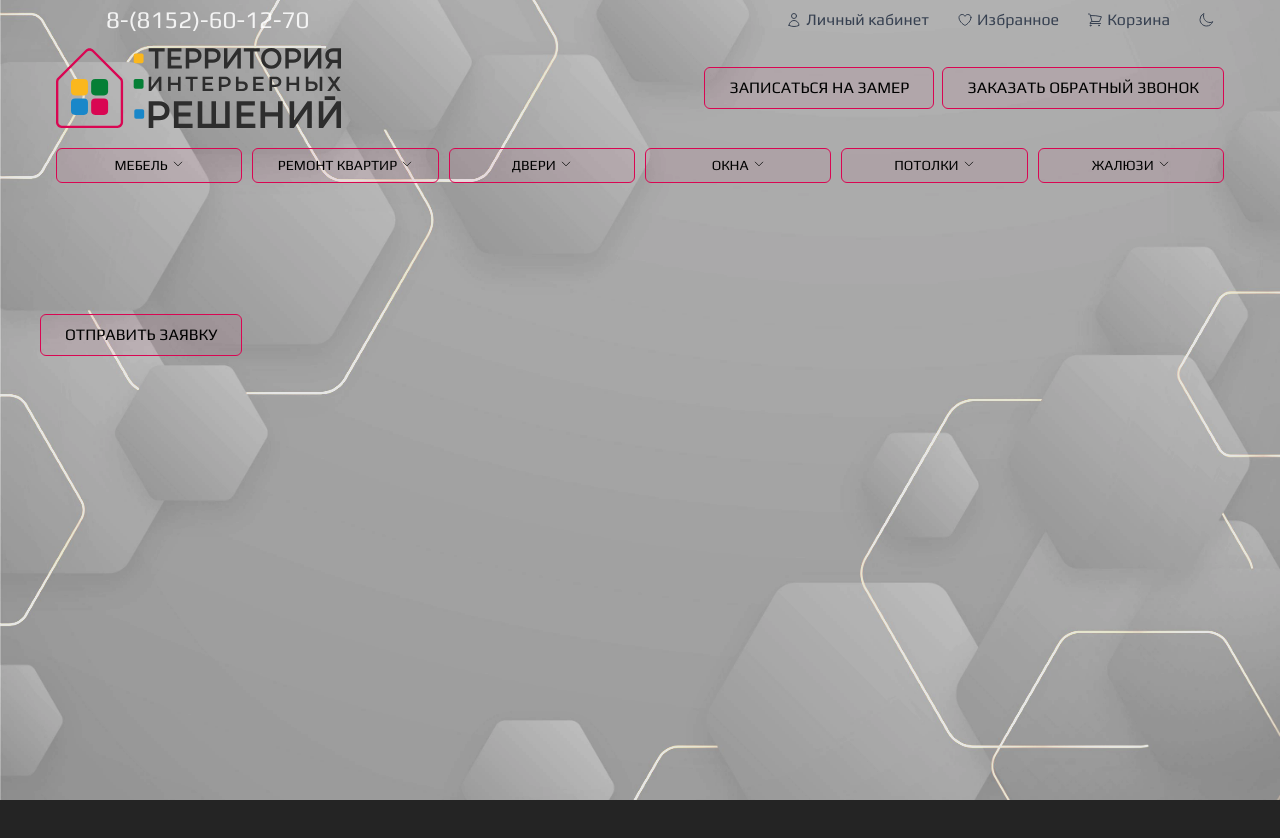
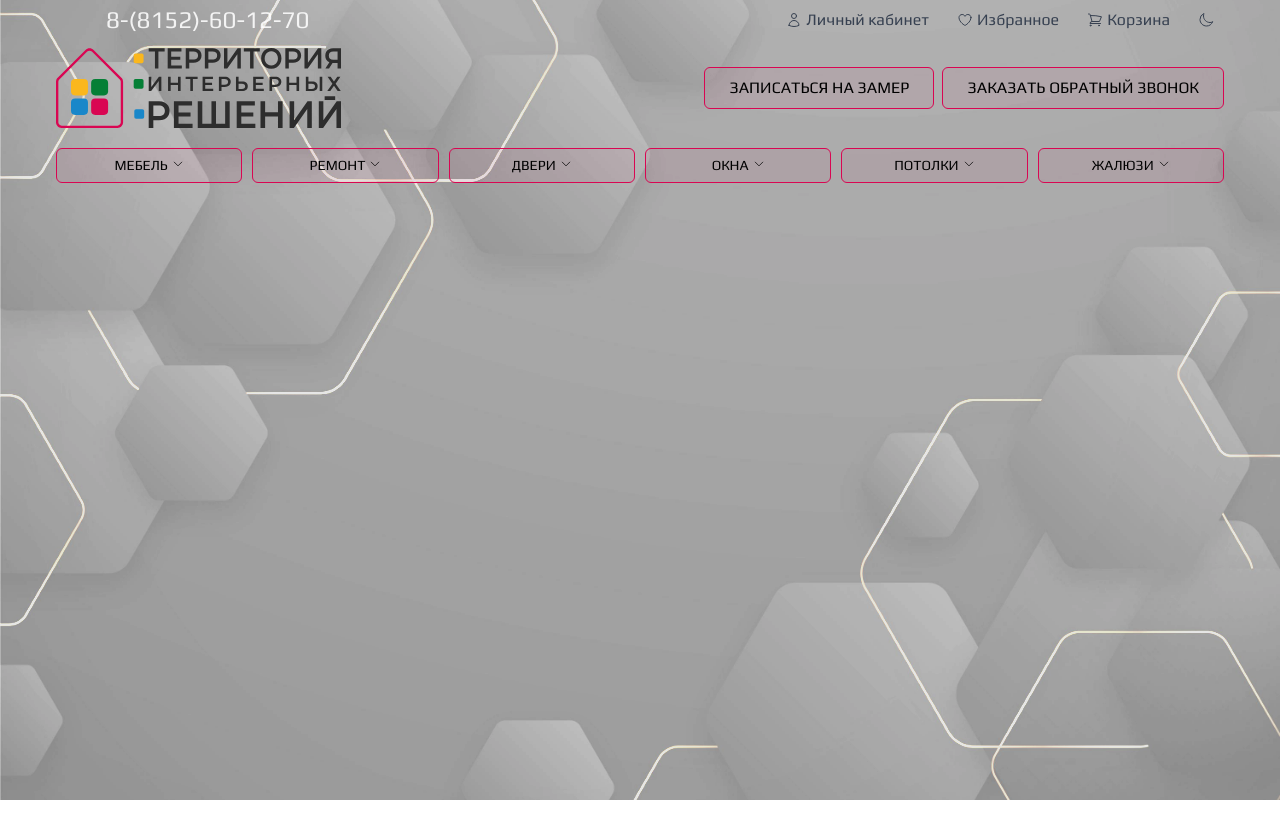
Before and after one commit to Ruslan-Skv/tir-platform, a React (Vite) app in the folder tir-frontend/: page / in a window 1280 px wide. Shown: the top 838 px of the page. After the commit the page ends 800 px from the top, so only its background shows below. Built offline with nearby package versions, Linux system fonts and the light colour scheme.

Commit message:
fix: исправил константы навигации

```diff
--- a/tir-frontend/src/pages/home/ui/HomePage.tsx
+++ b/tir-frontend/src/pages/home/ui/HomePage.tsx
@@ -1,5 +1,4 @@
 import { SEO } from '@/shared/lib/seo';
-import { Button } from '@/shared/ui';
 import { Header } from '@/widgets/header';
 
 export const HomePage = () => {
@@ -13,26 +12,6 @@ export const HomePage = () => {
       <Header />
 
       {/* Добавляем основной контент с отступом для header */}
-      <main
-        style={{
-          marginTop: '200px',
-          padding: '2rem',
-          minHeight: 'calc(100vh - 200px)',
-          width: '100%',
-        }}
-      >
-        <div
-          style={{
-            maxWidth: '1200px',
-            margin: '0 auto',
-            textAlign: 'center',
-          }}
-        >
-          <h1>Добро пожаловать в Территорию интерьерных решений</h1>
-          <Button>Отправить заявку</Button>
-          {/* Контент главной страницы */}
-        </div>
-      </main>
     </>
   );
 };
--- a/tir-frontend/src/shared/constants/navigation.ts
+++ b/tir-frontend/src/shared/constants/navigation.ts
@@ -8,7 +8,7 @@ export const navigation: NavigationItem[] = [
     category: 'furniture',
   },
   {
-    name: 'Ремонт квартир',
+    name: 'Ремонт',
     href: '/repair',
     hasDropdown: true,
     category: 'repair',
@@ -191,7 +191,7 @@ export const dropdownMenus: DropdownMenus = {
       },
     ],
   },
-  'Ремонт квартир': {
+  Ремонт: {
     category: 'repair',
     image: '../images/remont-kvartir.jpg',
     items: [
@@ -304,7 +304,7 @@ export const dropdownMenus: DropdownMenus = {
         hasSubmenu: true,
         submenu: [
           {
-            name: 'Натяжные потолки',
+            name: 'Потолки',
             href: '/repair/ceilings/stretch',
             productType: 'stretch_ceilings',
           },
@@ -523,7 +523,7 @@ export const dropdownMenus: DropdownMenus = {
       },
     ],
   },
-  'Натяжные потолки': {
+  Потолки: {
     category: 'ceilings',
     image: '../images/potolki.jpg',
     items: [
```
